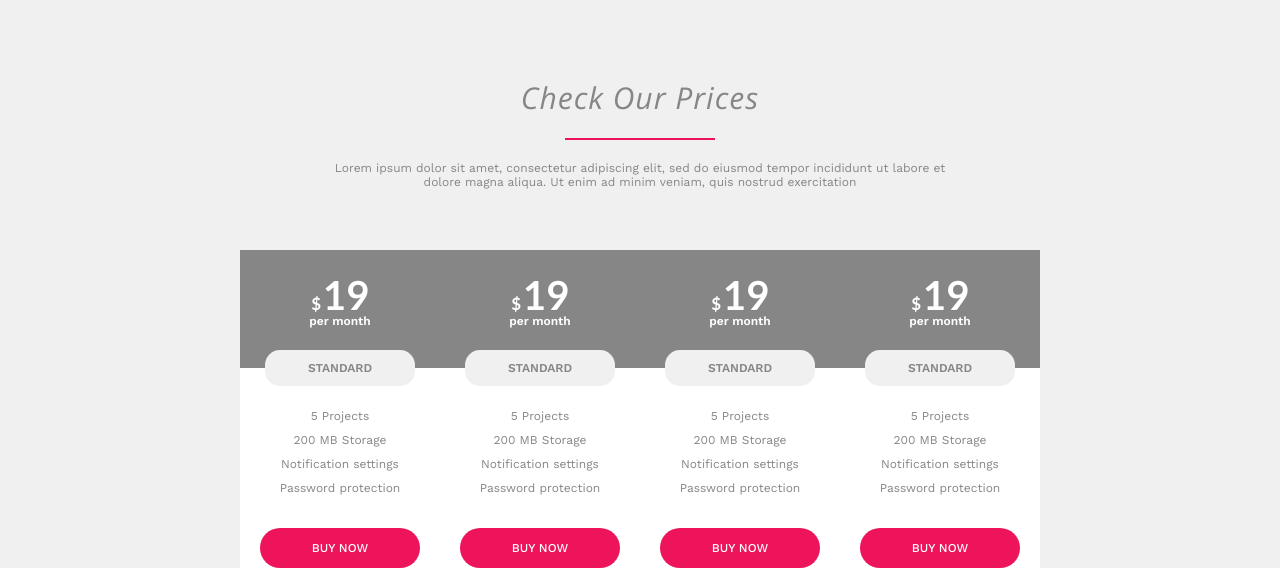
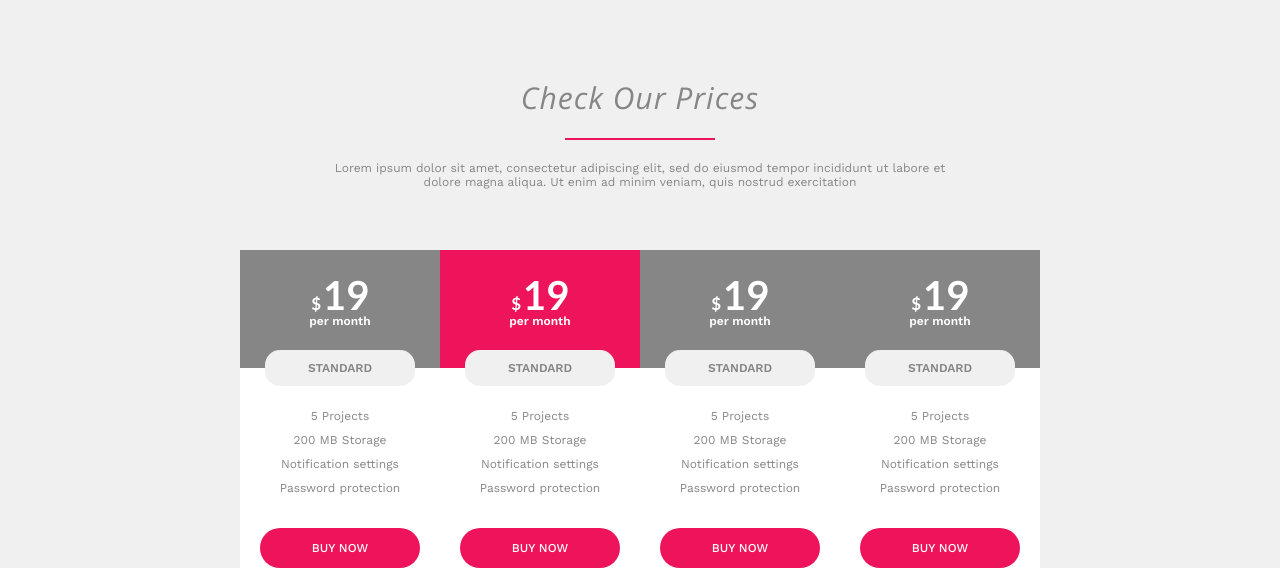
Before and after one commit to bartekbugala/Mache-Layout, a plain HTML site: page index.html in a window 1280 px wide. Shown: the part 2065-2633 px from the top of the page. Drawn offline with nearby package versions, Linux system fonts and the light colour scheme.

Commit message:
change price box color

```diff
--- a/index.html
+++ b/index.html
@@ -124,7 +124,7 @@
                     </div>
                 </div>
                 <div>
-                    <div>
+                    <div class="pink-background">
                         <div>
                             <h5><span>$</span>19</h5>
                             <p>per month</p>
--- a/sass/style.scss
+++ b/sass/style.scss
@@ -62,11 +62,6 @@ section {
     margin: 0 auto;
 }
 
-// change color to pink
-.pink {
-    color: $color-3;
-}
-
 // pink line below headings
 .line {
     display: inline-block;
@@ -81,7 +76,7 @@ section {
     border-width: 30px 98vw 0 0;
     border-color: $color-3 transparent transparent transparent;
     border-style: solid;
-    background-color: $color-1;
+    background-color: $color-4;
 }
 
 // pink button
@@ -463,3 +458,10 @@ header {
         }
     }
 }
+// change color to pink
+.pink {
+    color: $color-3 !important;
+}
+.pink-background {
+    background-color: $color-3 !important;
+}
```
Also changed, not shown: css/style.css, 1 other file.
